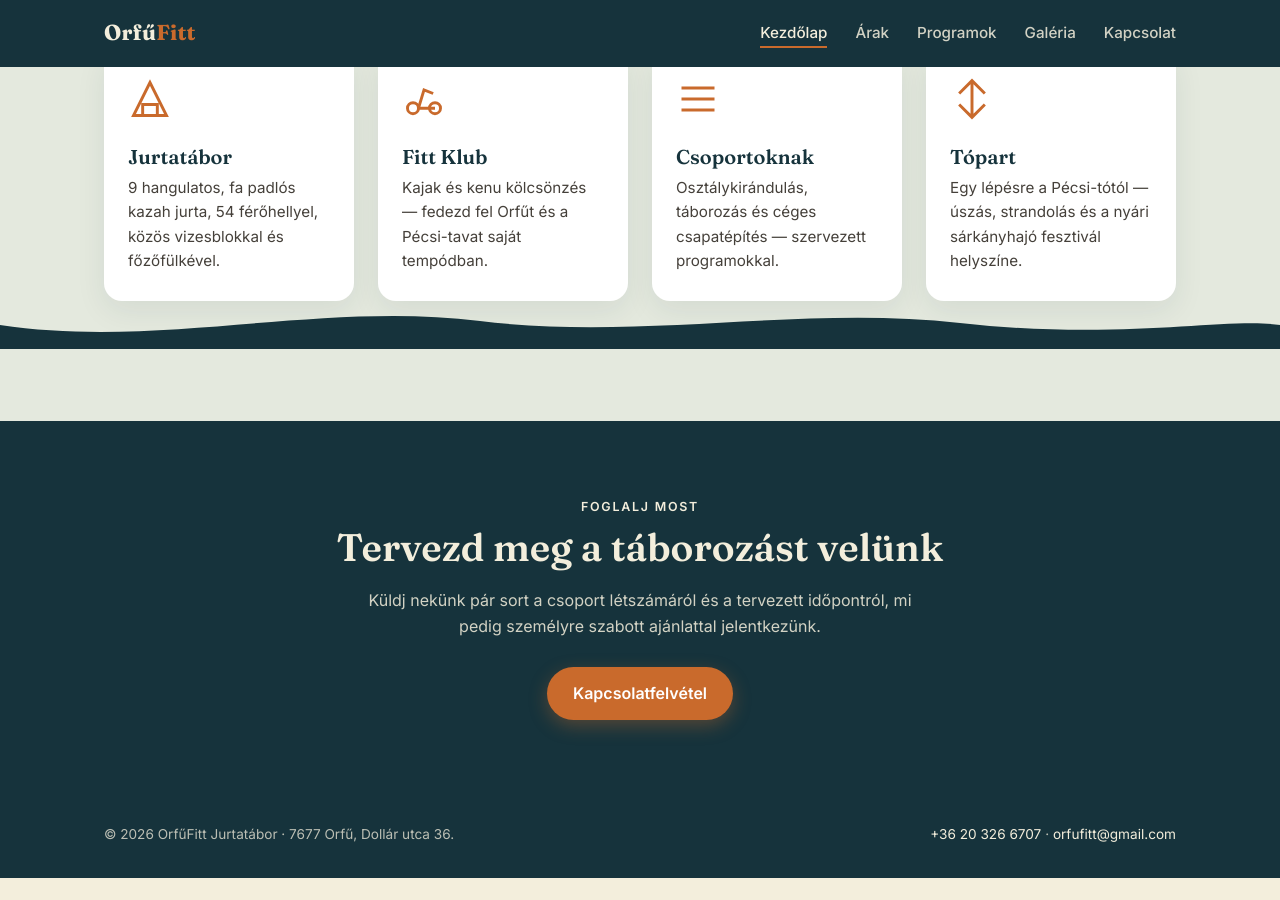
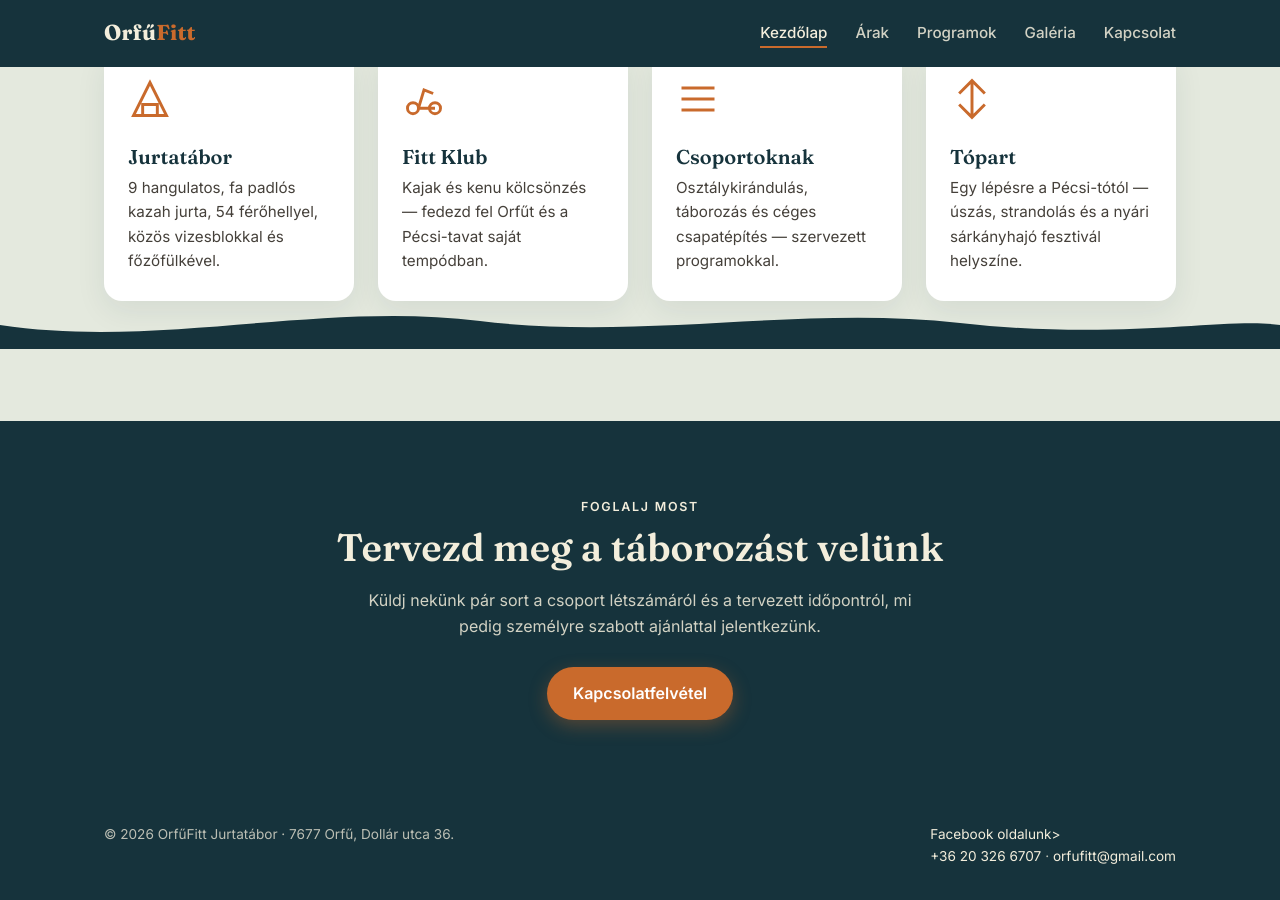
Before and after one commit to bnclrn0/orfufitt, a Jekyll site: the page built from index.md, in a window 1280 px wide and 900 px high, scrolled down 860 px. Built offline with Jekyll 4.4.1, drawn with Linux system fonts in a browser that asks for light colours; before the commit the page ends 1738 px from its top, so only the background shows below that.

Commit message:
Update footer.html

```diff
--- a/_includes/footer.html
+++ b/_includes/footer.html
@@ -1,6 +1,8 @@
 <footer class="site-footer">
   <div class="container">
     <div>&copy; {{ 'now' | date: "%Y" }} {{ site.title }} · {{ site.address }}</div>
+    <div>
+      <a href="https://www.facebook.com/OrfuFittTabor/ target="_blank">Facebook oldalunk></a>
     <div>
       <a href="tel:{{ site.phone | replace: ' ', '' }}">{{ site.phone }}</a> ·
       <a href="mailto:{{ site.email }}">{{ site.email }}</a>
```
